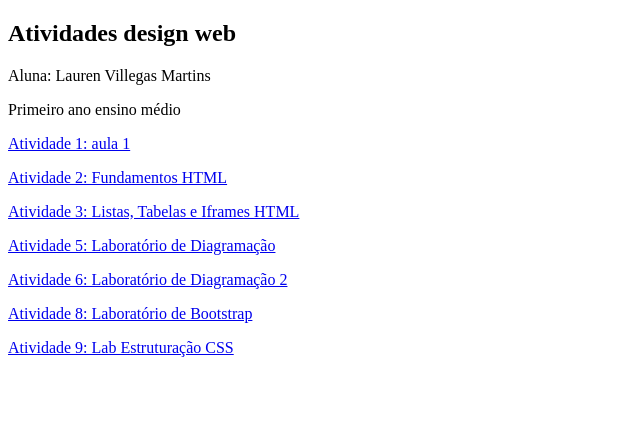
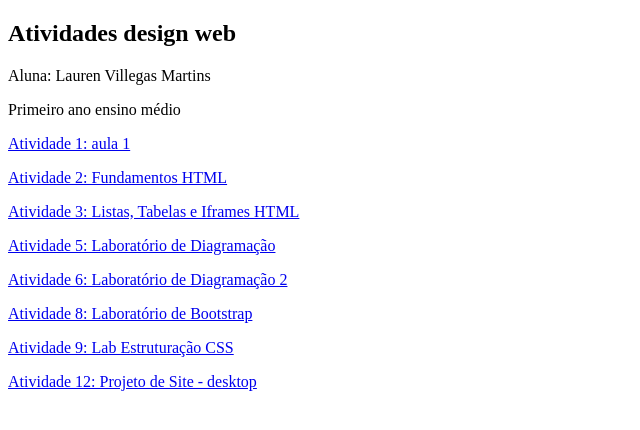
Before and after one commit to LaurenMartins/laurenmartins.github.io, a plain HTML site: page index.html in a window 1280 px wide. Shown: the whole page, without its empty margins (0-640 px from the left). Drawn offline with Linux system fonts and the light colour scheme.

Commit message:
Update index.html

```diff
--- a/index.html
+++ b/index.html
@@ -35,5 +35,8 @@
     <p>
         <a href="./atv9/atividade09.html" target="_blank"> Atividade 9: Lab Estruturação CSS </a>
     </p>
+    <p>
+        <a href="./atv12/atividade12.html" target="_blank"> Atividade 12: Projeto de Site - desktop </a>
+    </p>
 </body>
 </html>
```
